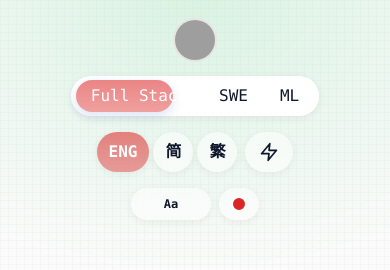
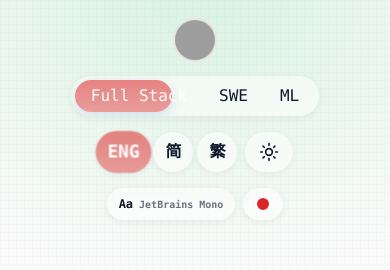
Before and after one commit to shyu216/shyu-resume, a Next.js app: page / in a window 390 px wide. Shown: the top 270 px of the page. Built offline with nearby package versions, Linux system fonts and the light colour scheme; grey boxes are pictures that could not be loaded.

Commit message:
optimise ui ux

```diff
--- a/components/color/color-switcher.tsx
+++ b/components/color/color-switcher.tsx
@@ -59,7 +59,8 @@ export function ColorSwitcher() {
         <button
           type="button"
           className={cn(
-            "rounded-full px-3 py-2 bg-gradient-to-b ring-1 transition-all duration-200 backdrop-blur flex items-center gap-1.5"
+            "rounded-full px-3 py-2 bg-gradient-to-b ring-1 transition-all duration-200 backdrop-blur flex items-center gap-1.5",
+            "hover:brightness-105 hover:scale-105"
           )}
           style={{
             boxShadow: shadow,
@@ -68,12 +69,28 @@ export function ColorSwitcher() {
           }}
           onClick={() => setIsOpen(!isOpen)}
         >
-          <div
-            className="w-4 h-4 rounded-full border-2 border-white transition-transform duration-200 hover:scale-110"
-            style={{
-              backgroundColor: currentColorValue,
-            }}
-          />
+          {isOpen ? (
+            <svg
+              xmlns="http://www.w3.org/2000/svg"
+              className="h-4 w-4"
+              viewBox="0 0 20 20"
+              fill="currentColor"
+              style={{ color: textColor }}
+            >
+              <path
+                fillRule="evenodd"
+                d="M4.293 4.293a1 1 0 011.414 0L10 8.586l4.293-4.293a1 1 0 111.414 1.414L11.414 10l4.293 4.293a1 1 0 01-1.414 1.414L10 11.414l-4.293 4.293a1 1 0 01-1.414-1.414L8.586 10 4.293 5.707a1 1 0 010-1.414z"
+                clipRule="evenodd"
+              />
+            </svg>
+          ) : (
+            <div
+              className="w-4 h-4 rounded-full border-2 border-white"
+              style={{
+                backgroundColor: currentColorValue,
+              }}
+            />
+          )}
         </button>
       </ElegantTooltip>
 
--- a/components/font/font-switcher.tsx
+++ b/components/font/font-switcher.tsx
@@ -61,7 +61,8 @@ export function FontSwitcher() {
         <button
           type="button"
           className={cn(
-            "rounded-full px-3 py-2 bg-gradient-to-b font-bold ring-1 transition-all duration-200 backdrop-blur flex items-center gap-1.5 min-w-[80px] justify-center"
+            "rounded-full px-3 py-2 bg-gradient-to-b font-bold ring-1 transition-all duration-200 backdrop-blur flex items-center gap-1.5 min-w-[80px] justify-center",
+            "hover:brightness-105 hover:scale-105"
           )}
           style={{
             boxShadow: shadow,
@@ -71,15 +72,32 @@ export function FontSwitcher() {
           }}
           onClick={() => setIsOpen(!isOpen)}
         >
+          {isOpen ? (
+            <svg
+              xmlns="http://www.w3.org/2000/svg"
+              className="h-4 w-4"
+              viewBox="0 0 20 20"
+              fill="currentColor"
+            >
+              <path
+                fillRule="evenodd"
+                d="M4.293 4.293a1 1 0 011.414 0L10 8.586l4.293-4.293a1 1 0 111.414 1.414L11.414 10l4.293 4.293a1 1 0 01-1.414 1.414L10 11.414l-4.293 4.293a1 1 0 01-1.414-1.414L8.586 10 4.293 5.707a1 1 0 010-1.414z"
+                clipRule="evenodd"
+              />
+            </svg>
+          ) : (
+            <>
               <span
                 className="text-xs"
                 style={{ fontFamily: fontFamilies[fontFamily].fontStack.join(", ") }}
               >
                 Aa
               </span>
-          <span className="text-[10px] opacity-60 hidden sm:inline">
+              <span className="text-[10px] opacity-60">
                 {currentLabel}
               </span>
+            </>
+          )}
         </button>
       </ElegantTooltip>
 
--- a/components/job/job-switcher.tsx
+++ b/components/job/job-switcher.tsx
@@ -3,6 +3,8 @@
 import React, { useContext, useRef, useEffect, useState } from "react";
 import { ElegantTooltip } from "@/components/ui/tooltip";
 import { LanguageContext } from "@/components/lang/language-provider";
+import { useFontFamily } from "@/components/font/font-provider";
+import { cn } from "@/lib/utils";
 import {
   useSurfaceColor,
   useHeaderColor,
@@ -14,9 +16,9 @@ import {
 } from "@/lib/theme-utils";
 
 const jobOptions = [
-  { value: 'FULLSTACK', label: 'Full Stack', tooltipEn: 'Highlight keywords for Full Stack', tooltipZh: '高亮 Full Stack 关键词', tooltipZhHk: '高亮 Full Stack 關鍵詞' },
-  { value: 'SOFTWARE', label: 'SWE', tooltipEn: 'Highlight keywords for SWE', tooltipZh: '高亮 SWE 关键词', tooltipZhHk: '高亮 SWE 關鍵詞' },
-  { value: 'ML_RESEARCHER', label: 'ML', tooltipEn: 'Highlight keywords for ML', tooltipZh: '高亮 ML 关键词', tooltipZhHk: '高亮 ML 關鍵詞' },
+  { value: 'FULLSTACK', label: 'Full Stack', tooltipEn: 'Full Stack Engineer — End-to-end development', tooltipZh: '全栈工程师 — 端到端开发', tooltipZhHk: '全棧工程師 — 端到端開發' },
+  { value: 'SOFTWARE', label: 'SWE', tooltipEn: 'Software Engineer — System & architecture', tooltipZh: '软件工程师 — 系统与架构', tooltipZhHk: '軟件工程師 — 系統與架構' },
+  { value: 'ML_RESEARCHER', label: 'ML', tooltipEn: 'ML Researcher — AI & algorithms', tooltipZh: '机器学习研究员 — AI 与算法', tooltipZhHk: '機器學習研究員 — AI 與算法' },
 ];
 
 export type JobType = 'FULLSTACK' | 'SOFTWARE' | 'ML_RESEARCHER';
@@ -28,9 +30,14 @@ interface JobSwitcherProps {
 
 export const JobSwitcher: React.FC<JobSwitcherProps> = ({ jobType, onJobTypeChange }) => {
   const { language } = useContext(LanguageContext);
+  const { fontFamily } = useFontFamily();
   const [barPosition, setBarPosition] = useState(0);
   const [barWidth, setBarWidth] = useState(0);
+  const [isInitialized, setIsInitialized] = useState(false);
+  const [hoveredIndex, setHoveredIndex] = useState<number | null>(null);
   const buttonRefs = useRef<(HTMLButtonElement | null)[]>([]);
+
+  const activeIndex = jobOptions.findIndex(option => option.value === jobType);
 
   const containerBg = useCardColor('live');
   const headerColor = useHeaderColor();
@@ -68,6 +75,7 @@ export const JobSwitcher: React.FC<JobSwitcherProps> = ({ jobType, onJobTypeChan
 
     // 初始计算
     updateBarPosition();
+    setIsInitialized(true);
 
     // 监听窗口 resize
     window.addEventListener('resize', updateBarPosition);
@@ -75,27 +83,48 @@ export const JobSwitcher: React.FC<JobSwitcherProps> = ({ jobType, onJobTypeChan
     return () => {
       window.removeEventListener('resize', updateBarPosition);
     };
-  }, [jobType]);
+  }, [jobType, fontFamily]);
 
   return (
     <div className="relative inline-block">
       <div
-        className="flex rounded-full p-1 overflow-hidden"
+        className="flex rounded-full p-1 overflow-hidden backdrop-blur-sm"
         style={{
-          backgroundColor: containerBg,
+          backgroundColor: `${containerBg}80`,
           boxShadow: softShadow
         }}
       >
         {/* 背景滑动条 */}
         <div
-          className="absolute top-1 bottom-1 rounded-full transition-all duration-300 ease-in-out"
+          className={cn(
+            "absolute rounded-full transition-all duration-300 flex items-center justify-between px-1",
+            !isInitialized && "opacity-0"
+          )}
           style={{
-            left: `${barPosition + 1}px`, // +1 to match the parent's p-1 padding
+            top: '4px',
+            bottom: '4px',
+            left: `${barPosition}px`,
             width: `${barWidth}px`,
             background: `linear-gradient(to bottom, ${headerColor}90, ${headerColor}70)`,
-            boxShadow: accentShadow
+            boxShadow: accentShadow,
+            transitionTimingFunction: 'cubic-bezier(0.34, 1.56, 0.64, 1)'
           }}
-        />
+        >
+          {hoveredIndex !== null && hoveredIndex !== activeIndex && (
+            <>
+              {hoveredIndex < activeIndex && (
+                <svg xmlns="http://www.w3.org/2000/svg" className="h-3 w-3 text-white/70" viewBox="0 0 20 20" fill="currentColor">
+                  <path fillRule="evenodd" d="M12.707 5.293a1 1 0 010 1.414L9.414 10l3.293 3.293a1 1 0 01-1.414 1.414l-4-4a1 1 0 010-1.414l4-4a1 1 0 011.414 0z" clipRule="evenodd" />
+                </svg>
+              )}
+              {hoveredIndex > activeIndex && (
+                <svg xmlns="http://www.w3.org/2000/svg" className="h-3 w-3 text-white/70 ml-auto" viewBox="0 0 20 20" fill="currentColor">
+                  <path fillRule="evenodd" d="M7.293 14.707a1 1 0 010-1.414L10.586 10 7.293 6.707a1 1 0 011.414-1.414l4 4a1 1 0 010 1.414l-4 4a1 1 0 01-1.414 0z" clipRule="evenodd" />
+                </svg>
+              )}
+            </>
+          )}
+        </div>
 
         {/* 按钮 */}
         {jobOptions.map((option, index) => (
@@ -103,16 +132,18 @@ export const JobSwitcher: React.FC<JobSwitcherProps> = ({ jobType, onJobTypeChan
             <button
               ref={el => buttonRefs.current[index] = el}
               onClick={() => onJobTypeChange(option.value as JobType)}
-              className={`relative z-10 px-4 py-1 rounded-full transition-all duration-200 font-medium`}
+              className="relative z-10 px-4 py-1 rounded-full transition-all duration-200 font-medium"
               style={{
                 color: jobType === option.value ? '#ffffff' : textSecondary
               }}
               onMouseEnter={(e) => {
+                setHoveredIndex(index);
                 if (jobType !== option.value) {
                   e.currentTarget.style.color = textPrimary;
                 }
               }}
               onMouseLeave={(e) => {
+                setHoveredIndex(null);
                 if (jobType !== option.value) {
                   e.currentTarget.style.color = textSecondary;
                 }
--- a/components/lang/language-provider.tsx
+++ b/components/lang/language-provider.tsx
@@ -1,13 +1,27 @@
 "use client";
 
-import React from "react";
-import { useState } from "react";
-
+import React, { useState, useEffect } from "react";
 
 export type LanguageType = "en" | "zh" | "zh-hk";
-export const LanguageContext = React.createContext({
-  language: "en" as LanguageType,
-  setLanguage: (lang: LanguageType) => { }
+
+const STORAGE_KEY = "resume-language";
+
+const getInitialLanguage = (): LanguageType => {
+  if (typeof window === "undefined") return "en";
+
+  const stored = localStorage.getItem(STORAGE_KEY);
+  if (stored && ["en", "zh", "zh-hk"].includes(stored)) {
+    return stored as LanguageType;
+  }
+  return "en";
+};
+
+export const LanguageContext = React.createContext<{
+  language: LanguageType;
+  setLanguage: (lang: LanguageType) => void;
+}>({
+  language: "en",
+  setLanguage: () => {},
 });
 
 export default function LanguageProvider({
@@ -15,9 +29,33 @@ export default function LanguageProvider({
 }: {
   children: React.ReactNode;
 }) {
-  const [language, setLanguage] = useState<LanguageType>("en");
+  const [language, setLanguageState] = useState<LanguageType>("en");
+  const [isInitialized, setIsInitialized] = useState(false);
+
+  // 初始化时从 localStorage 读取
+  useEffect(() => {
+    setLanguageState(getInitialLanguage());
+    setIsInitialized(true);
+  }, []);
+
+  // 保存到 localStorage
+  const setLanguage = (lang: LanguageType) => {
+    setLanguageState(lang);
+    if (typeof window !== "undefined") {
+      localStorage.setItem(STORAGE_KEY, lang);
+    }
+  };
+
   const value = { language, setLanguage };
 
+  // 防止 hydration 不匹配，初始化完成前不渲染
+  if (!isInitialized) {
+    return (
+      <LanguageContext.Provider value={value}>
+        {children}
+      </LanguageContext.Provider>
+    );
+  }
 
   return (
     <LanguageContext.Provider value={value}>
--- a/components/lang/language-switcher.tsx
+++ b/components/lang/language-switcher.tsx
@@ -2,12 +2,11 @@
 
 import React, { useState, useContext } from "react";
 import { ElegantTooltip } from "@/components/ui/tooltip";
-import { LanguageContext } from "./language-provider";
-import { useLanguageMap } from "@/lib/utils";
+import { LanguageContext, type LanguageType } from "./language-provider";
 import { cn } from "@/lib/utils";
-import { useHeaderColor, useThemeColor, useTextColor, useShadow, useSoftShadow } from "@/lib/theme-utils";
+import { useHeaderColor, useThemeColor, useTextColor, useSoftShadow } from "@/lib/theme-utils";
 
-const languages = [
+const languages: { label: string; value: LanguageType; name: string }[] = [
   {
     label: "ENG",
     value: "en",
@@ -25,9 +24,9 @@ const languages = [
   },
 ];
 
-
 export function LanguageSwitcher() {
   const [mounted, setMounted] = useState(false);
+  const [hoveredLang, setHoveredLang] = useState<LanguageType | null>(null);
 
   React.useEffect(() => setMounted(true), []);
 
@@ -36,48 +35,53 @@ export function LanguageSwitcher() {
   const surfaceColor = useThemeColor('surface');
   const borderColor = useThemeColor('border', 'default');
   const textColor = useTextColor();
-  const textMuted = useTextColor();
   const shadow = useSoftShadow();
-
-  // 统一提示文本
-  const tipText = useLanguageMap({
-    en: "Click to switch language",
-    zh: "点击切换语言",
-    "zh-hk": "點擊切換語言",
-  }, language);
 
   if (!mounted) {
     return null;
   }
 
   return (
-    <ElegantTooltip content={tipText} side="bottom">
     <div className="flex gap-1">
-        {languages.map((lang) => (
+      {languages.map((lang) => {
+        const isSelected = language === lang.value;
+        const isHovered = hoveredLang === lang.value;
+        const hasHover = hoveredLang !== null;
+
+        // 同时只有一个放大：hover 的优先，否则选中状态放大
+        const shouldScale = isHovered || (isSelected && !hasHover);
+
+        return (
+          <ElegantTooltip key={lang.value} content={lang.name} side="bottom">
             <button
-            key={lang.value}
               type="button"
               aria-label={`Switch to ${lang.name}`}
               className={cn(
-              "rounded-full px-3 py-2 bg-gradient-to-b font-bold ring-1 transition backdrop-blur duration-200",
-              language === lang.value
-                ? "from-primary/90 to-primary/70 text-white"
-                : "hover:from-surface/90 hover:to-surface/100"
+                "rounded-full px-3 py-2 bg-gradient-to-b font-bold ring-1 transition-all duration-200 backdrop-blur",
+                shouldScale && "scale-105"
               )}
               style={{
                 boxShadow: shadow,
                 borderColor: borderColor,
-              background: language === lang.value
+                background: isSelected
                   ? `linear-gradient(to bottom, ${headerColor}90, ${headerColor}70)`
                   : `linear-gradient(to bottom, ${surfaceColor}80, ${surfaceColor}95)`,
-              color: language === lang.value ? '#ffffff' : textColor,
+                color: isSelected ? '#ffffff' : textColor,
               }}
-            onClick={() => setLanguage(lang.value as any)}
+              onClick={() => setLanguage(lang.value)}
+              onMouseEnter={() => setHoveredLang(lang.value)}
+              onMouseLeave={() => setHoveredLang(null)}
             >
+              <span className={cn(
+                "transition-transform duration-200 inline-block",
+                shouldScale ? "scale-105" : "scale-100"
+              )}>
                 {lang.label}
+              </span>
             </button>
-        ))}
-      </div>
           </ElegantTooltip>
         );
+      })}
+    </div>
+  );
 }
--- a/components/section/header-section.tsx
+++ b/components/section/header-section.tsx
@@ -98,7 +98,7 @@ export default function HeaderSection({ usage }: Props) {
           </Link>
 
           <Link
-            href={`tel:${contact.phone.replace(/\s/g, '')}`}
+            href={`sms:${contact.phone.replace(/\s/g, '')}`}
             className={cn(contactItemClass)}
             style={{ color: textSecondary }}
             onMouseEnter={(e) => e.currentTarget.style.color = textPrimary}
--- a/components/theme/theme-switcher.tsx
+++ b/components/theme/theme-switcher.tsx
@@ -24,8 +24,8 @@ export function ThemeSwitcher() {
   const { setTheme, theme, resolvedTheme } = useTheme();
   const { language } = useContext(LanguageContext);
   const ThemeIcon = React.useMemo(
-    () => themes.find((t) => t.value === theme)?.icon ?? Icons.Lightning,
-    [theme]
+    () => themes.find((t) => t.value === resolvedTheme)?.icon ?? Icons.Sun,
+    [resolvedTheme]
   );
 
   const surfaceColor = useThemeColor('surface');
@@ -39,20 +39,22 @@ export function ThemeSwitcher() {
     setTheme(resolvedTheme === "dark" ? "light" : "dark");
   }
 
-  const tooltipContent = useLanguageMap({
+  const tooltipMap = useLanguageMap({
     en: {
-      light: "Click to switch to Dark Mode",
-      dark: "Click to switch to Light Mode",
+      light: "Switch to Dark",
+      dark: "Switch to Light",
     },
     zh: {
-      light: "点击切换为深色模式",
-      dark: "点击切换为浅色模式",
+      light: "切换至深色",
+      dark: "切换至浅色",
     },
     'zh-hk': {
-      light: "點擊切換為深色模式",
-      dark: "點擊切換為淺色模式",
+      light: "切換至深色",
+      dark: "切換至淺色",
     },
-  }, language)[theme as "light" | "dark"];
+  }, language);
+
+  const tooltipContent = resolvedTheme === "dark" ? tooltipMap.dark : tooltipMap.light;
 
   if (!mounted) {
     return null;
@@ -67,7 +69,7 @@ export function ThemeSwitcher() {
         type="button"
         aria-label="Change theme"
         className={cn(
-          "group rounded-full bg-gradient-to-b px-3 py-2 ring-1 backdrop-blur transition"
+          "group rounded-full bg-gradient-to-b px-3 py-2 ring-1 backdrop-blur transition-all duration-200 hover:scale-105"
         )}
         style={{
           boxShadow: shadow,
@@ -77,10 +79,10 @@ export function ThemeSwitcher() {
         onClick={toggleTheme}
       >
         <ThemeIcon
-          className="h-6 w-6 p-0.5 transition group-hover:stroke-opacity-100"
+          className="h-6 w-6 p-0.5 transition-all duration-200 group-hover:rotate-12"
           style={{
             stroke: textColor,
-            transition: 'stroke 0.2s ease'
+            transition: 'stroke 0.2s ease, transform 0.2s ease'
           }}
         />
       </button>
```
Also changed, not shown: components/header.tsx (+4 -4 lines), 1 other file (tests, documents, lock files or other folders). Lines whose indentation alone changed are shown as unchanged.
